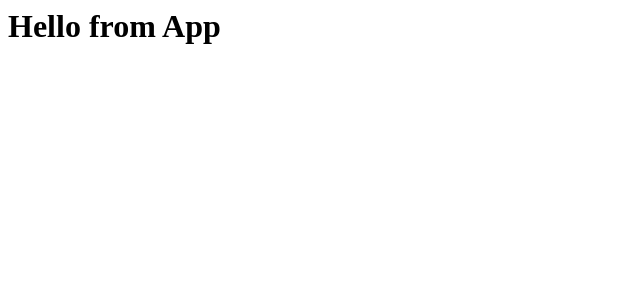
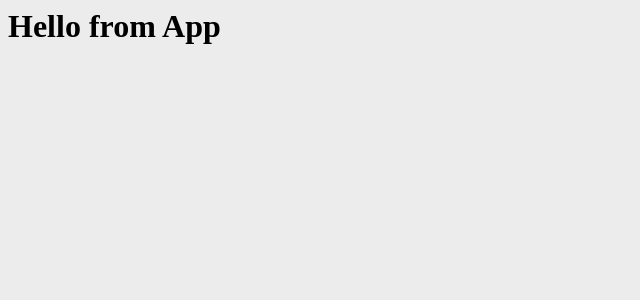
Before and after one commit to aaooki/cherrypandora, a Vue app: page / in a window 1280 px wide. Shown: the top 300 px of the page, without its empty margins (0-640 px from the left). Built offline with nearby package versions, Linux system fonts and the light colour scheme.

Commit message:
Add background color

```diff
--- a/frontend/App.vue
+++ b/frontend/App.vue
@@ -11,4 +11,9 @@ export default {
 <style>
 @import "stylesheets/grid.css";
 @import "stylesheets/utils.css";
+@import "stylesheets/variables.css";
+
+body {
+  background-color: var(--background-color);
+}
 </style>
--- /dev/null
+++ b/frontend/stylesheets/variables.css
@@ -0,0 +1,5 @@
+:root {
+  --white-smoke: #ECECEC;
+
+  --background-color: var(--white-smoke);
+}
```
